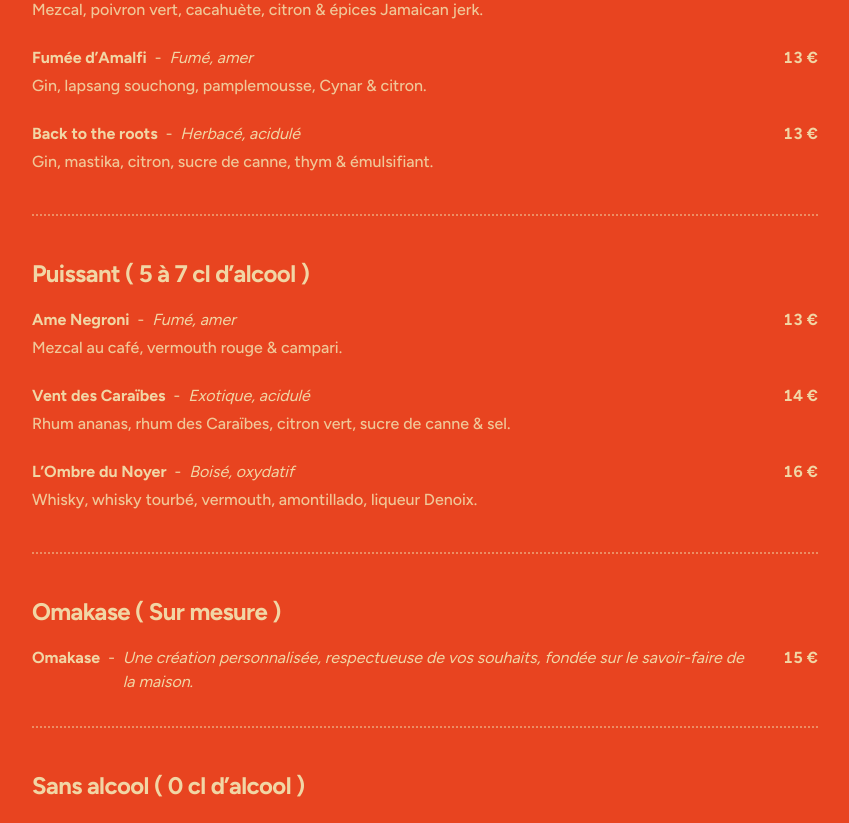
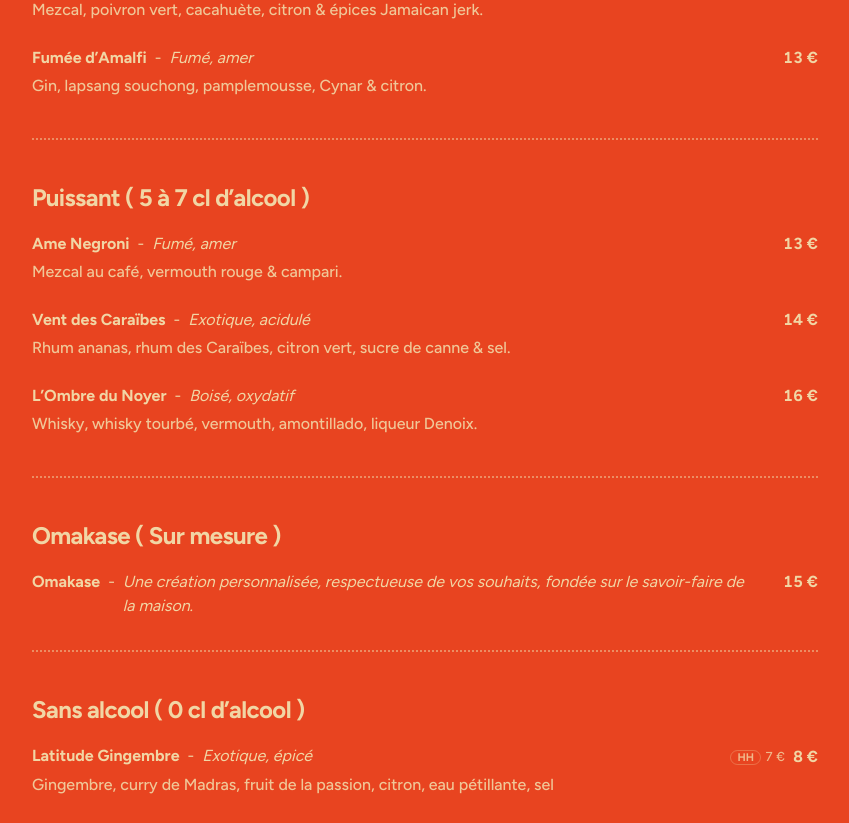
Before and after one commit to MisterPingouin/olme-site, a Next.js app: page / in a window 1280 px wide. Shown: the part 1800-2623 px from the top of the page, without its empty margins (32-881 px from the left). Built offline with nearby package versions, Linux system fonts and the light colour scheme.

Commit message:
update content

```diff
--- a/src/app/data/content.tsx
+++ b/src/app/data/content.tsx
@@ -255,12 +255,12 @@
         notes: "Fumé, amer — Gin, lapsang souchong, pamplemousse, Cynar & citron.",
         price: 13,
       },
-      {
-        name: "Back to the roots",
-        notes:
-          "Herbacé, acidulé — Gin, mastika, citron, sucre de canne, thym & émulsifiant.",
-        price: 13,
-      },
+      // {
+      //   name: "Back to the roots",
+      //   notes:
+      //     "Herbacé, acidulé — Gin, mastika, citron, sucre de canne, thym & émulsifiant.",
+      //   price: 13,
+      // },
     ],
   },
   {
```
